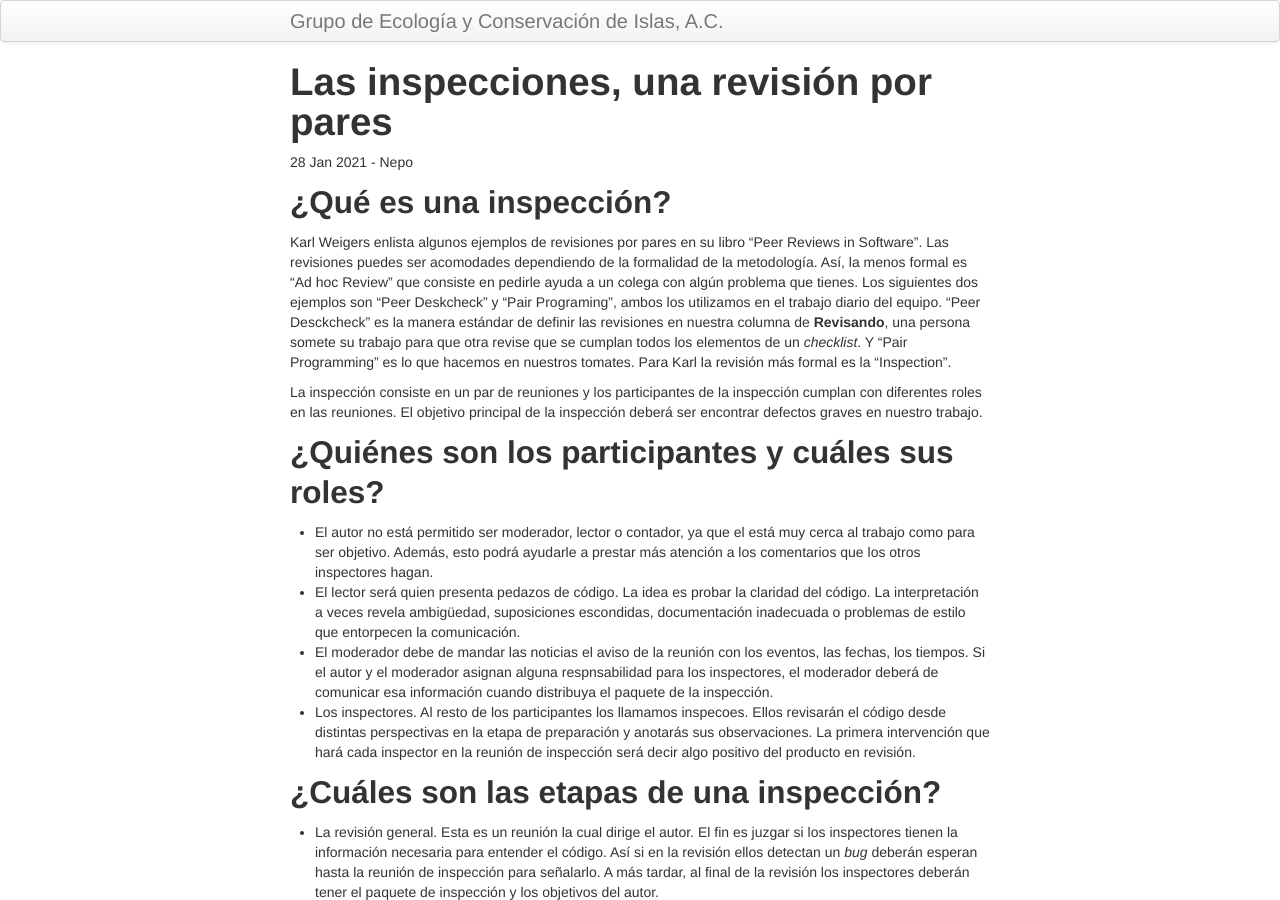
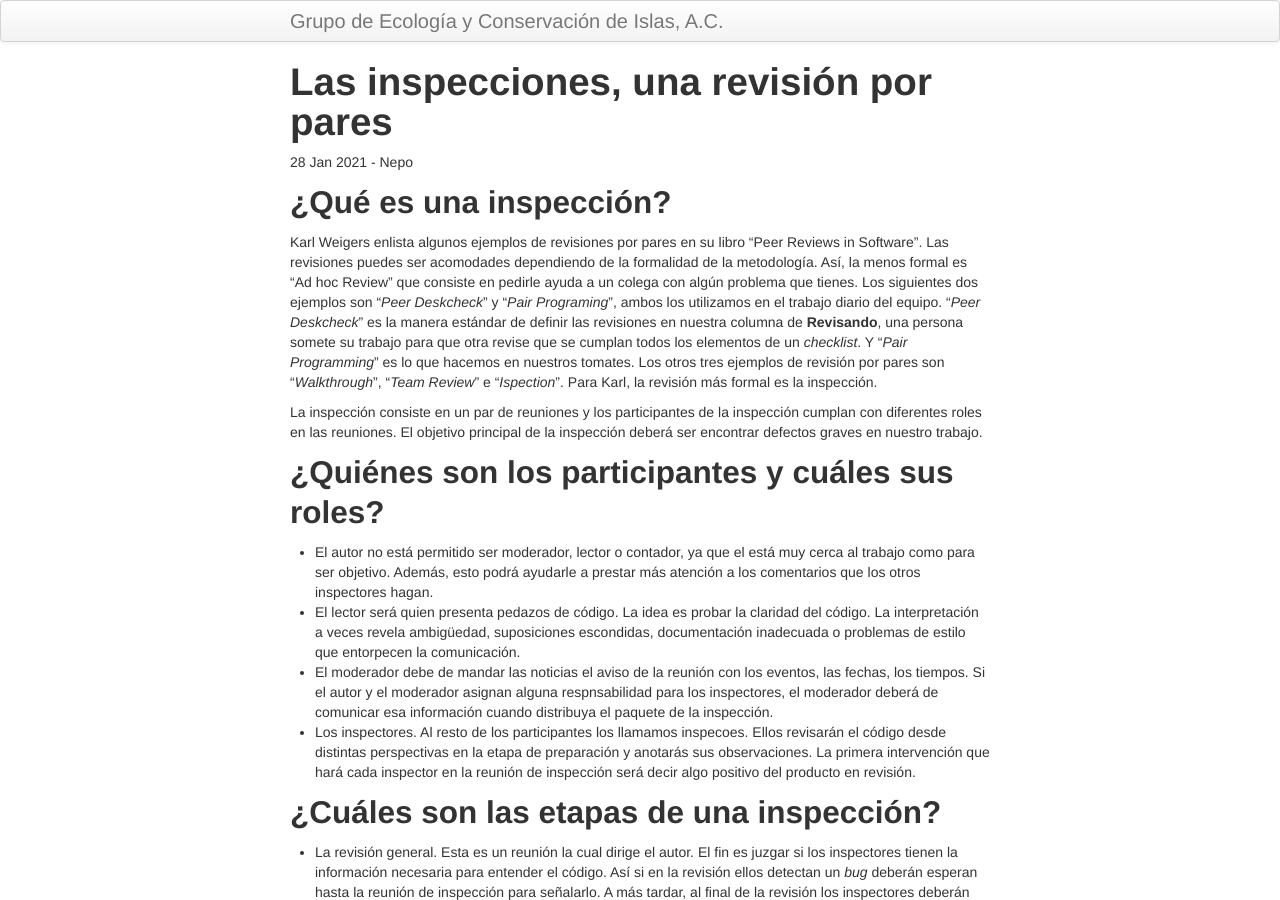
Before and after one commit to LizethMReyes/islasgeci.github.io, a Jekyll site: the page built from _posts/2021-01-28-inspecciones.md, in a window 1280 px wide and 900 px high. Built offline with Jekyll 4.4.1, drawn with Linux system fonts in a browser that asks for light colours.

Commit message:
🎨✏️ Improve writing

```diff
--- a/_posts/2021-01-28-inspecciones.md
+++ b/_posts/2021-01-28-inspecciones.md
@@ -9,11 +9,12 @@ tags: revisiones
 Karl Weigers enlista algunos ejemplos de revisiones por pares en su libro "Peer Reviews in
 Software". Las revisiones puedes ser acomodades dependiendo de la formalidad de la metodología. Así,
 la menos formal es "Ad hoc Review" que consiste en pedirle ayuda a un colega con algún problema que
-tienes. Los siguientes dos ejemplos son "Peer Deskcheck" y "Pair Programing", ambos los utilizamos
-en el trabajo diario del equipo. "Peer Desckcheck" es la manera estándar de definir las revisiones
-en nuestra columna de **Revisando**, una persona somete su trabajo para que otra revise que se
-cumplan todos los elementos de un _checklist_. Y "Pair Programming" es lo que hacemos en nuestros
-tomates. Para Karl la revisión más formal es la "Inspection".
+tienes. Los siguientes dos ejemplos son "_Peer Deskcheck_" y "_Pair Programing_", ambos los
+utilizamos en el trabajo diario del equipo. "_Peer Deskcheck_" es la manera estándar de definir las
+revisiones en nuestra columna de **Revisando**, una persona somete su trabajo para que otra revise
+que se cumplan todos los elementos de un _checklist_. Y "_Pair Programming_" es lo que hacemos en
+nuestros tomates. Los otros tres ejemplos de revisión por pares son "_Walkthrough_", "_Team Review_"
+e "_Ispection_". Para Karl, la revisión más formal es la inspección.
 
 La inspección consiste en un par de reuniones y los participantes de la inspección cumplan con
 diferentes roles en las reuniones. El objetivo principal de la inspección deberá ser encontrar
```
